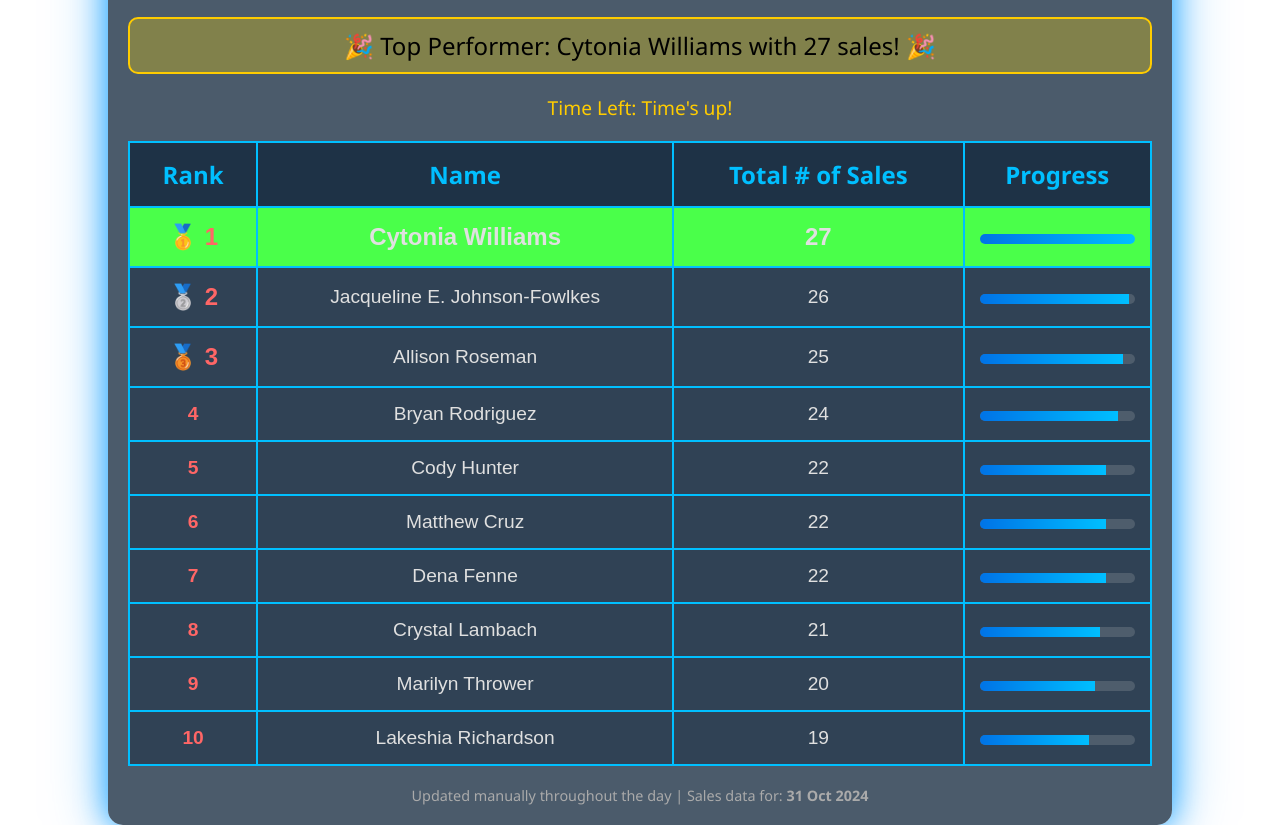
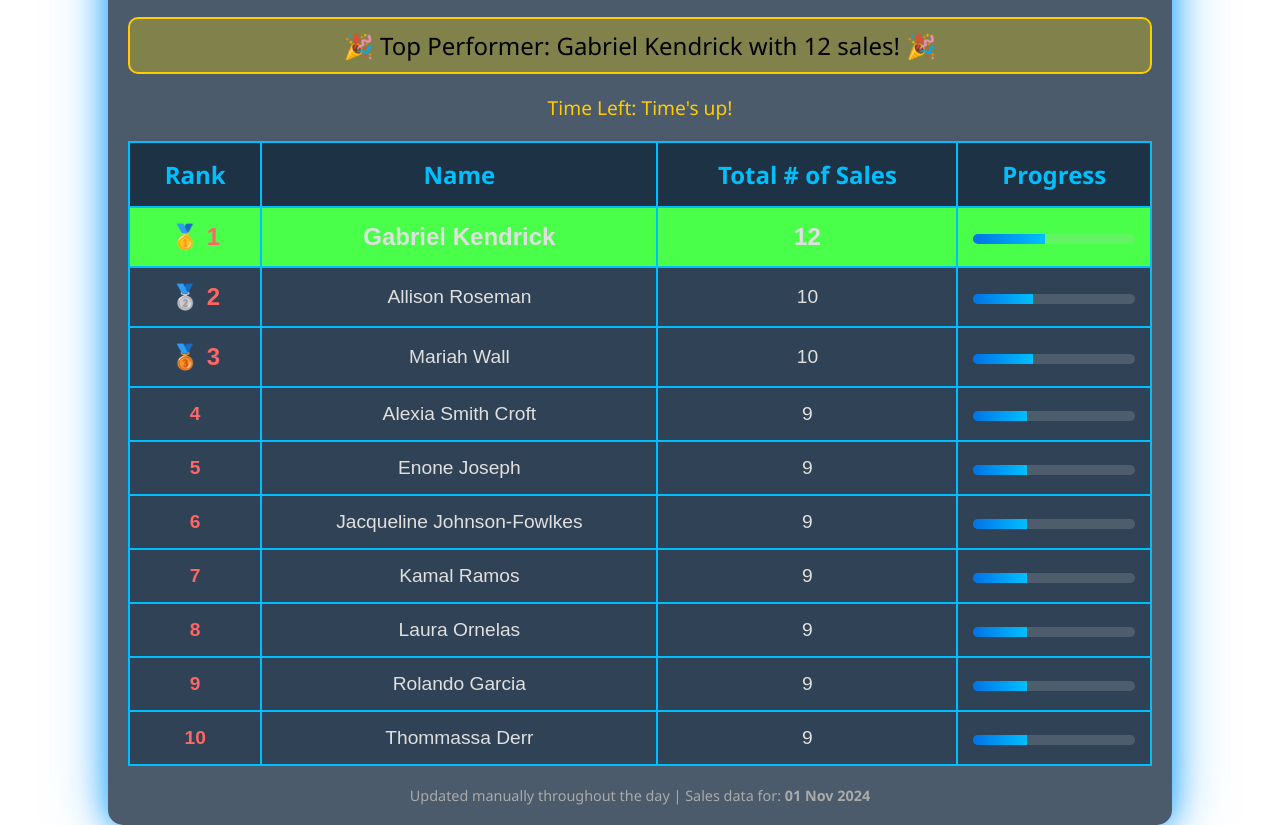
Before and after one commit to codlhun/Leaderboard, a plain HTML site: page index.html in a window 1280 px wide. Shown: the part 44-869 px from the top of the page. Drawn offline with Linux system fonts and the light colour scheme.

Commit message:
Update index.html

```diff
--- a/index.html
+++ b/index.html
@@ -137,7 +137,7 @@
 <body>
     <div class="container">
         <h1>Top 10 Sales Leaderboard</h1>
-        <div id="top-performer">🎉 Top Performer: Cytonia Williams with 27 sales! 🎉</div>
+        <div id="top-performer">🎉 Top Performer: Gabriel Kendrick with 12 sales! 🎉</div>
         <div id="countdown">Time Left: <span id="timer"></span></div>
 
         <table>
@@ -149,67 +149,67 @@
             </tr>
             <tr>
                 <td class="medal">🥇 1</td>
-                <td>Cytonia Williams</td>
-                <td>27</td>
-                <td><div class="progress" style="--sales: 27;"><div class="progress-bar"></div></div></td>
+                <td>Gabriel Kendrick</td>
+                <td>12</td>
+                <td><div class="progress" style="--sales: 12;"><div class="progress-bar"></div></div></td>
             </tr>
             <tr>
                 <td class="medal">🥈 2</td>
-                <td>Jacqueline E. Johnson-Fowlkes</td>
-                <td>26</td>
-                <td><div class="progress" style="--sales: 26;"><div class="progress-bar"></div></div></td>
+                <td>Allison Roseman</td>
+                <td>10</td>
+                <td><div class="progress" style="--sales: 10;"><div class="progress-bar"></div></div></td>
             </tr>
             <tr>
                 <td class="medal">🥉 3</td>
-                <td>Allison Roseman</td>
-                <td>25</td>
-                <td><div class="progress" style="--sales: 25;"><div class="progress-bar"></div></div></td>
+                <td>Mariah Wall</td>
+                <td>10</td>
+                <td><div class="progress" style="--sales: 10;"><div class="progress-bar"></div></div></td>
             </tr>
             <tr>
                 <td>4</td>
-                <td>Bryan Rodriguez</td>
-                <td>24</td>
-                <td><div class="progress" style="--sales: 24;"><div class="progress-bar"></div></div></td>
+                <td>Alexia Smith Croft</td>
+                <td>9</td>
+                <td><div class="progress" style="--sales: 9;"><div class="progress-bar"></div></div></td>
             </tr>
             <tr>
                 <td>5</td>
-                <td>Cody Hunter</td>
-                <td>22</td>
-                <td><div class="progress" style="--sales: 22;"><div class="progress-bar"></div></div></td>
+                <td>Enone Joseph</td>
+                <td>9</td>
+                <td><div class="progress" style="--sales: 9;"><div class="progress-bar"></div></div></td>
             </tr>
             <tr>
                 <td>6</td>
-                <td>Matthew Cruz</td>
-                <td>22</td>
-                <td><div class="progress" style="--sales: 22;"><div class="progress-bar"></div></div></td>
+                <td>Jacqueline Johnson-Fowlkes</td>
+                <td>9</td>
+                <td><div class="progress" style="--sales: 9;"><div class="progress-bar"></div></div></td>
             </tr>
             <tr>
                 <td>7</td>
-                <td>Dena Fenne</td>
-                <td>22</td>
-                <td><div class="progress" style="--sales: 22;"><div class="progress-bar"></div></div></td>
+                <td>Kamal Ramos</td>
+                <td>9</td>
+                <td><div class="progress" style="--sales: 9;"><div class="progress-bar"></div></div></td>
             </tr>
             <tr>
                 <td>8</td>
-                <td>Crystal Lambach</td>
-                <td>21</td>
-                <td><div class="progress" style="--sales: 21;"><div class="progress-bar"></div></div></td>
+                <td>Laura Ornelas</td>
+                <td>9</td>
+                <td><div class="progress" style="--sales: 9;"><div class="progress-bar"></div></div></td>
             </tr>
             <tr>
                 <td>9</td>
-                <td>Marilyn Thrower</td>
-                <td>20</td>
-                <td><div class="progress" style="--sales: 20;"><div class="progress-bar"></div></div></td>
+                <td>Rolando Garcia</td>
+                <td>9</td>
+                <td><div class="progress" style="--sales: 9;"><div class="progress-bar"></div></div></td>
             </tr>
             <tr>
                 <td>10</td>
-                <td>Lakeshia Richardson</td>
-                <td>19</td>
-                <td><div class="progress" style="--sales: 19;"><div class="progress-bar"></div></div></td>
+                <td>Thommassa Derr</td>
+                <td>9</td>
+                <td><div class="progress" style="--sales: 9;"><div class="progress-bar"></div></div></td>
             </tr>
         </table>
         <footer>
-            Updated manually throughout the day | Sales data for: <strong>31 Oct 2024</strong>
+            Updated manually throughout the day | Sales data for: <strong>01 Nov 2024</strong>
         </footer>
     </div>
 
```
